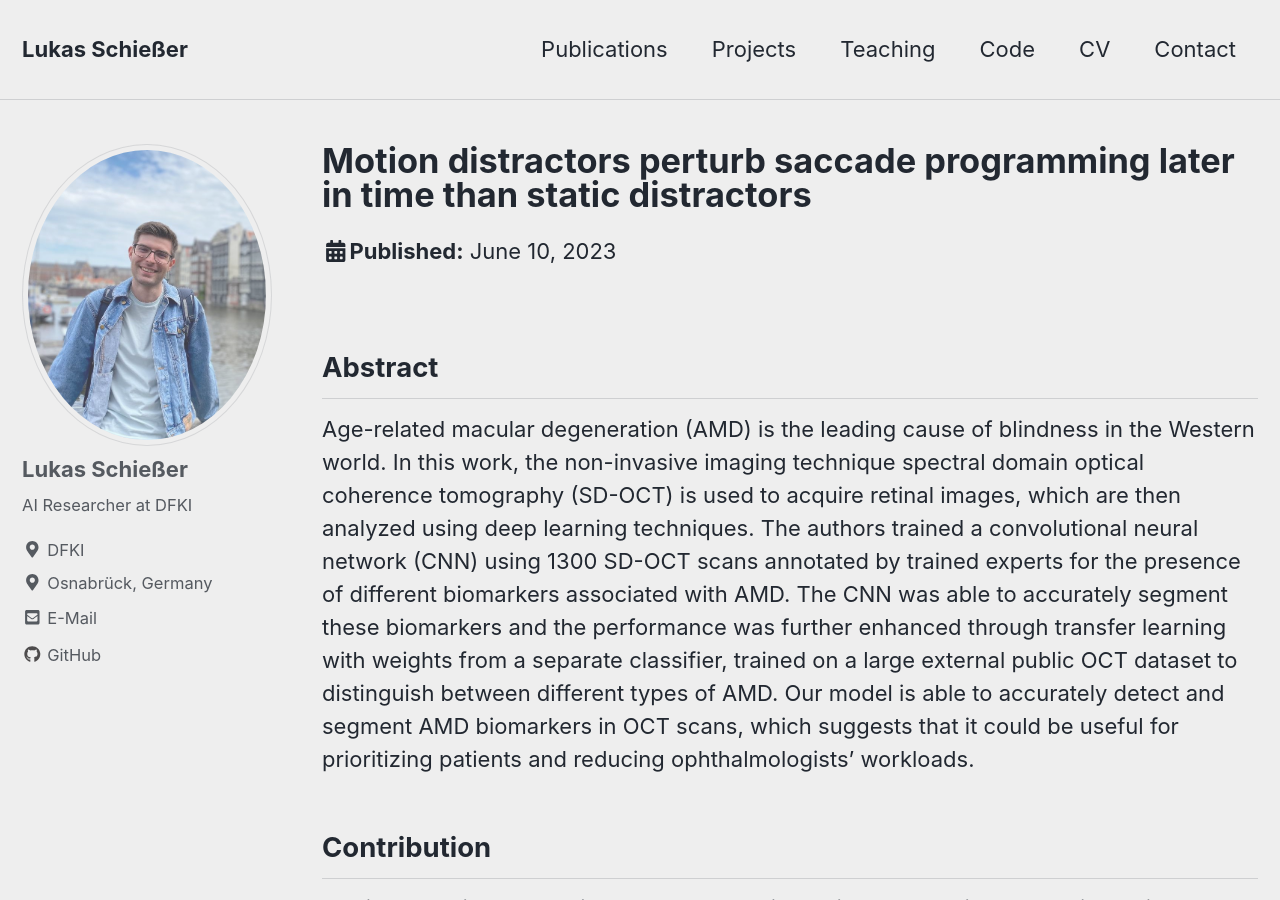
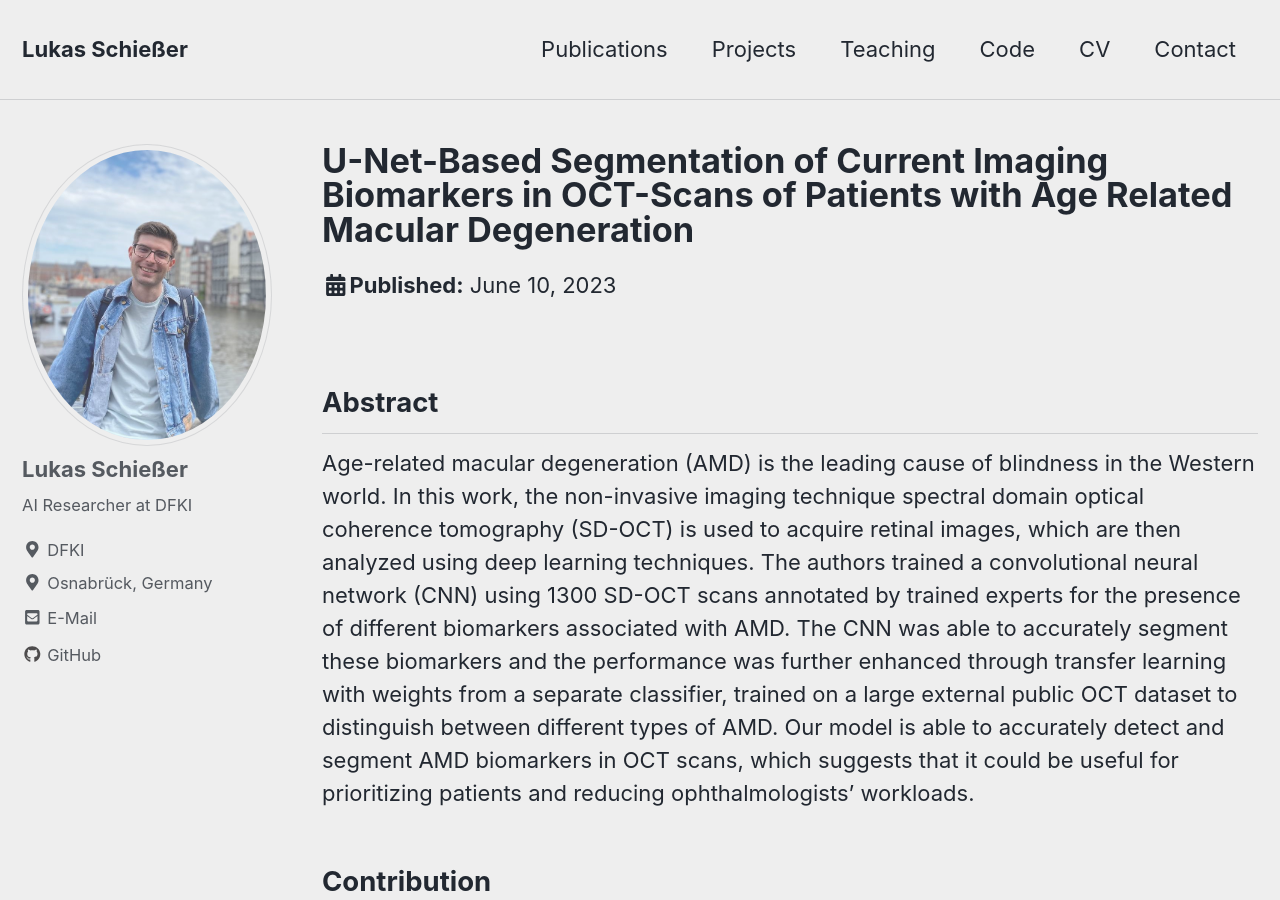
Before and after one commit to lschiesser/lschiesser.github.io, a Jekyll site: the page built from _publications/yildirim_et_al_2023.md, in a window 1280 px wide and 900 px high. Built offline with Jekyll 4.4.1, drawn with Linux system fonts in a browser that asks for light colours; nearby versions of some CDN libraries.

Commit message:
updated title of publication

```diff
--- a/_publications/yildirim_et_al_2023.md
+++ b/_publications/yildirim_et_al_2023.md
@@ -1,5 +1,5 @@
 ---
-title: "Motion distractors perturb saccade programming later in time than static distractors"
+title: "U-Net-Based Segmentation of Current Imaging Biomarkers in OCT-Scans of Patients with Age Related Macular Degeneration"
 collection: publications
 permalink: /publications/yildirim-et-al-2023
 excerpt: ""
```
